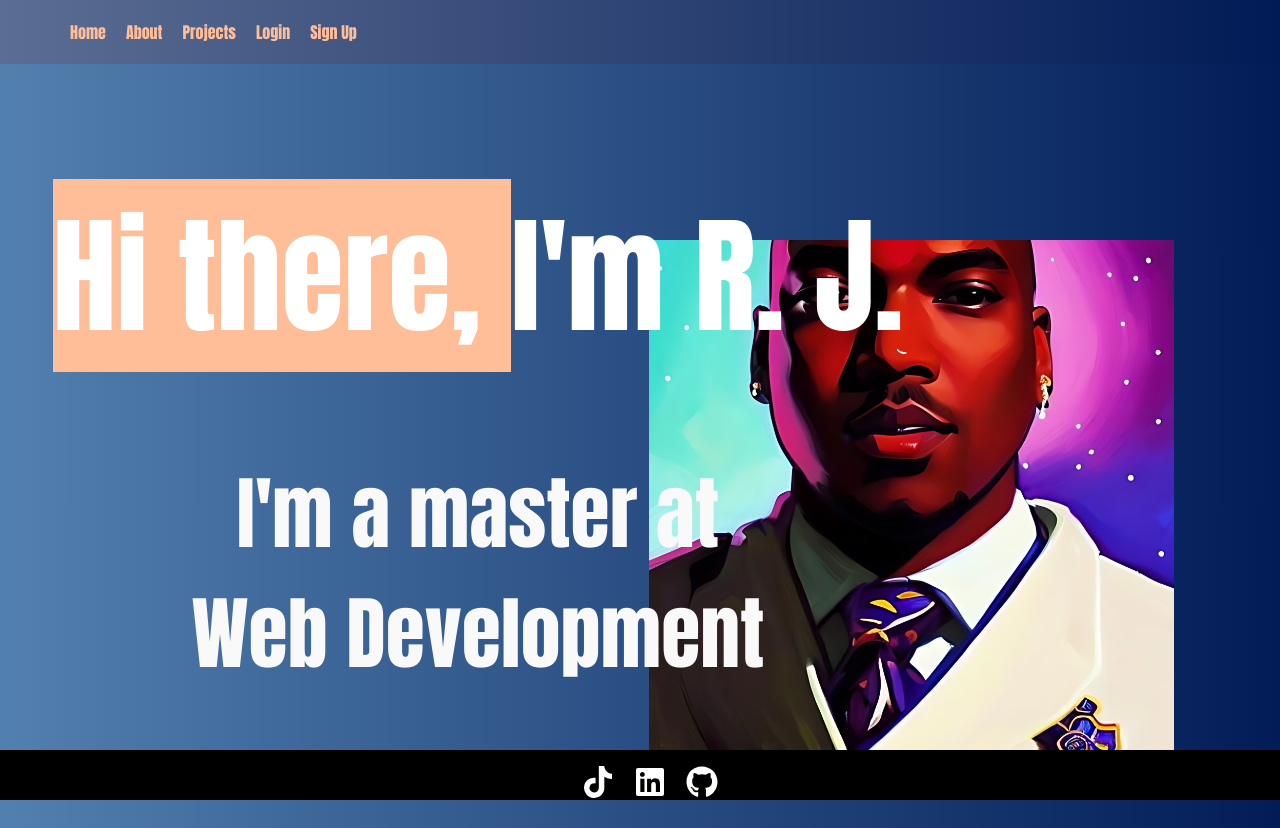
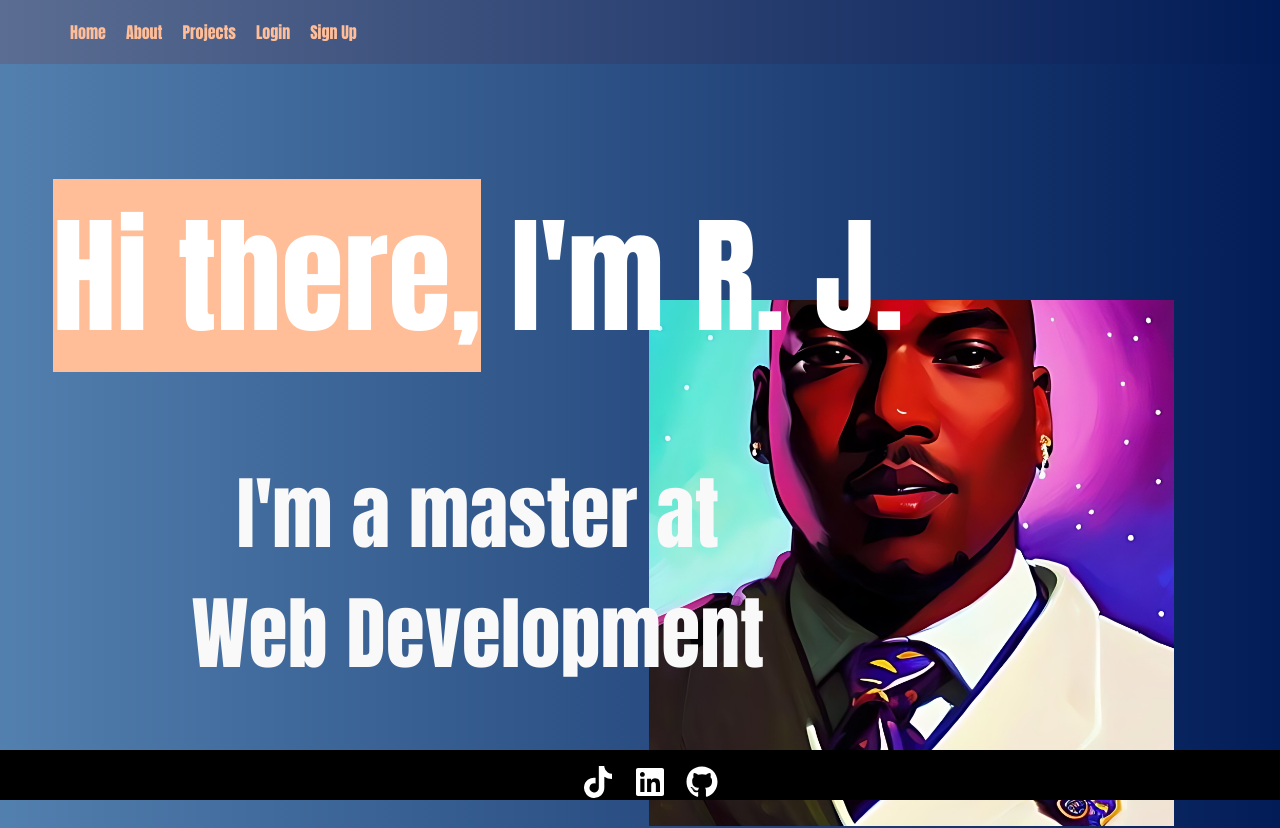
Before and after one commit to rjmoor/gnu.rj.portfolio, a React (Vite) app: page /welcome in a window 1280 px wide. Shown: the top 828 px of the page. Built offline with nearby package versions, Linux system fonts and the light colour scheme.

Commit message:
hero updates

```diff
--- a/src/components/pages/page-components/HeroSection.jsx
+++ b/src/components/pages/page-components/HeroSection.jsx
@@ -5,7 +5,7 @@ const HeroSection = ({ handleSubmit, handleInputChange, contact, error }) => (
     <section className="hero-section">
         <div className="grid-hero-content">
             <div className="kicker-heading">
-                <h1 className='message'>I&apos;m R.&nbsp;J.</h1>
+                <h1 className='message'> I&apos;m R.&nbsp;J.</h1>
                 <h2>I&apos;m a master at Web&nbsp;Development</h2>
             </div>
             <div className="hero-image">
--- a/src/components/styles/welcomeMaster.css
+++ b/src/components/styles/welcomeMaster.css
@@ -85,7 +85,7 @@
 }
 
 .message::before {
-    content: "Hi there, ";
+    content: "Hi there,";
     background: #ffbe98;
     display: inline;
     width: 100%;
@@ -108,7 +108,7 @@
 
 .hero-image img {
     width: 60%;
-    margin: 200px 0 0 25%;
+    margin: 260px 0 0 25%;
 }
 
 .kicker-form {
```
